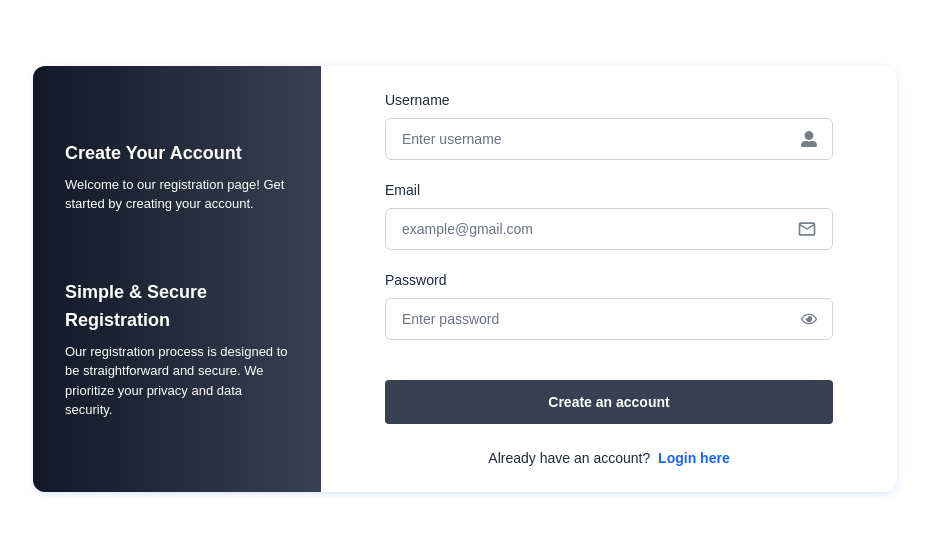
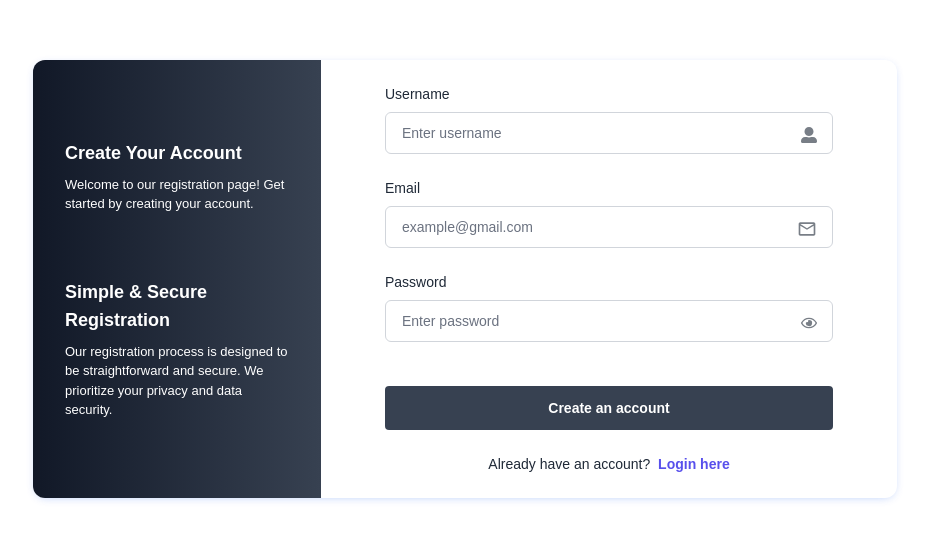
Before and after one commit to zakariaelrharbi/Bloglet, a React (Vite) app in the folder Client/Bloglet/: page /sign-up in a window 1280 px wide. Shown: the part 121-660 px from the top of the page, without its empty margins (175-1104 px from the left). Built offline with nearby package versions, Linux system fonts and the light colour scheme; no server answers.

Commit message:
update input focus color

```diff
--- a/Client/Bloglet/src/Pages/SignUp.jsx
+++ b/Client/Bloglet/src/Pages/SignUp.jsx
@@ -127,7 +127,7 @@ export default function SignUp() {
                   name="username"
                   value={data.username}
                   onChange={handleOnChange}
-                  className={`bg-white border border-gray-300 w-full text-sm px-4 py-2.5 rounded-md focus:border-cyan-500 focus:ring-cyan-500 focus:outline-none ${errors.username ? 'border-red-500' : ''}`}
+                  className={`bg-white border border-gray-300 w-full text-sm px-4 py-2.5 mb-1 rounded-md focus:outline-none focus:border-indigo-600 focus:ring-0 ${errors.username ? 'border-red-500' : ''}`}
                   placeholder="Enter username"
                 />
                 <FaUserAlt className="w-4 h-4 absolute right-4 opacity-60" />
@@ -141,7 +141,7 @@ export default function SignUp() {
                   name="email"
                   value={data.email}
                   onChange={handleOnChange}
-                  className={`bg-white border border-gray-300 w-full text-sm px-4 py-2.5 rounded-md focus:border-cyan-500 focus:ring-cyan-500 focus:outline-none ${errors.email ? 'border-red-500' : ''}`}
+                  className={`bg-white border border-gray-300 w-full text-sm px-4 py-2.5 mb-1 rounded-md focus:outline-none focus:border-indigo-600 focus:ring-0 ${errors.email ? 'border-red-500' : ''}`}
                   placeholder="example@gmail.com"
                 />
                 <MdOutlineMail className="w-5 h-5 absolute right-4 opacity-60" />
@@ -156,7 +156,7 @@ export default function SignUp() {
                   value={data.password}
                   type={showPassword ? 'text' : 'password'}
                   onChange={handleOnChange}
-                  className={`bg-white border border-gray-300 w-full text-sm px-4 py-2.5 rounded-md focus:border-cyan-500 focus:ring-cyan-500 focus:outline-none focus:ring-1 ${errors.password ? 'border-red-500' : ''}`}
+                  className={`bg-white border border-gray-300 w-full text-sm px-4 py-2.5 mb-1 rounded-md focus:outline-none focus:border-indigo-600 focus:ring-0 ${errors.password ? 'border-red-500' : ''}`}
                   placeholder="Enter password"
                 />
                 {showPassword ? (
@@ -189,7 +189,7 @@ export default function SignUp() {
           </div>
           <p className="text-sm mt-6 text-center">
             Already have an account?{" "}
-            <Link to='/sign-in' className="text-blue-600 font-semibold hover:underline ml-1">
+            <Link to='/sign-in' className="text-indigo-600 font-semibold hover:underline ml-1">
               Login here
             </Link>
           </p>
```
